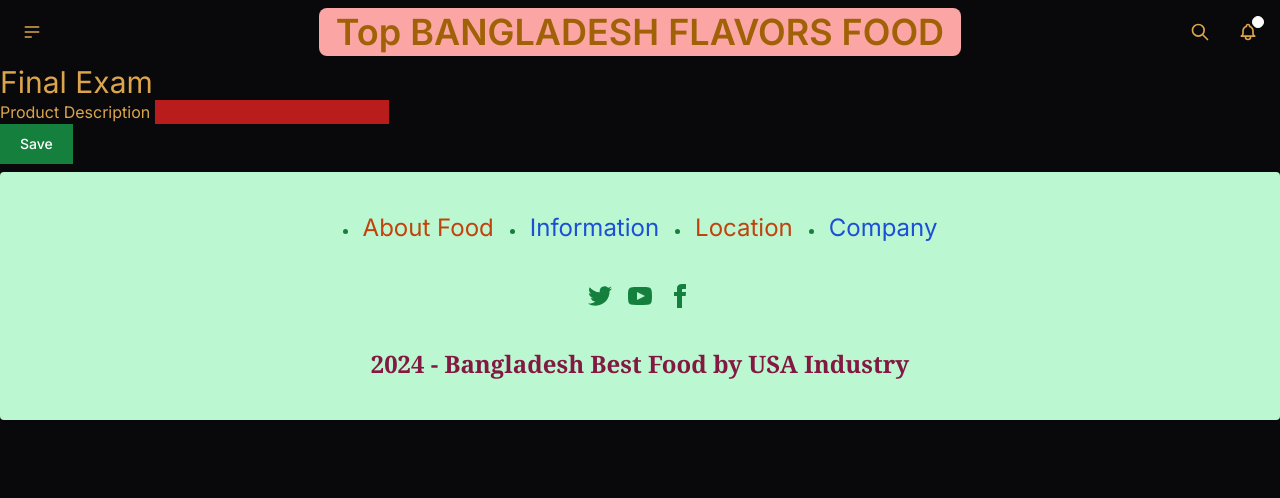
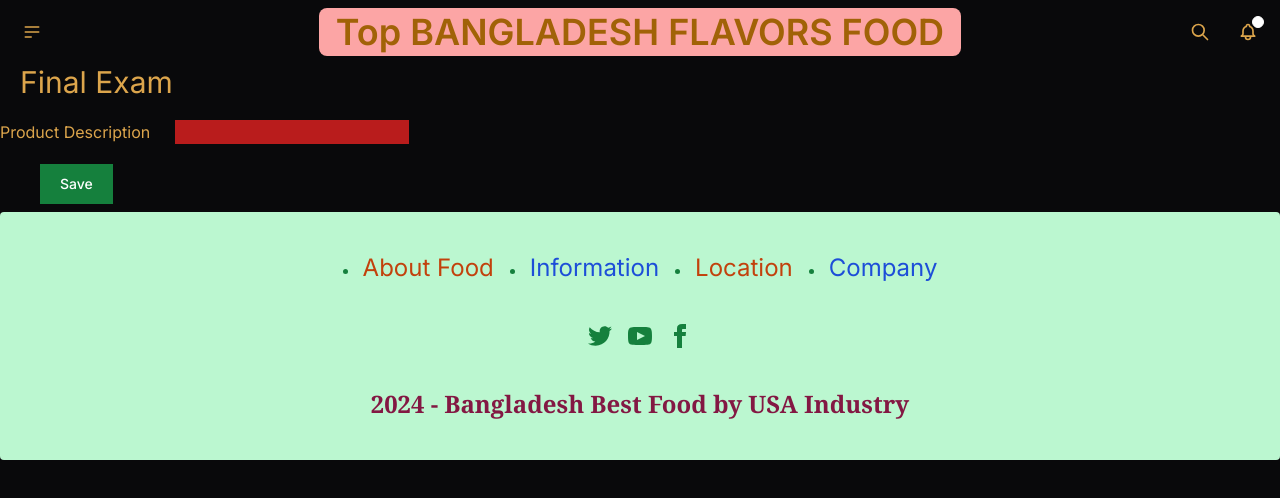
Before and after one commit to Himelmiah13/Midteam-exam-2, a Next.js app: page /final in a window 1280 px wide. Shown: the top 498 px of the page. Built offline with nearby package versions, Linux system fonts and the light colour scheme.

Commit message:
page.tsx

```diff
--- a/app/final/page.tsx
+++ b/app/final/page.tsx
@@ -1,12 +1,12 @@
 export default function Page (){
     return (
         <>
-        <h1 className= "text-3xl"> Final Exam</h1>
+        <h1 className= "text-3xl ml-5"> Final Exam</h1>
         <form>
             <label htmlFor="product">Product Description </label>
-            <input type="text" name="product" id="product" className="text-yellow bg-red-700"/>
+            <input type="text" name="product" id="product" className=" m-5 text-yellow bg-red-700"/>
             <br />
-            <button className="focus: outline-none text-white bg-green-700 hover:bg-green-800 focus:ring-4 focus:ring-green-300 font-medium rounded-1g text-sm px-5 py-2.5 me-2 mb-2 dark:bg-green-600 dark: hover: bg-green-700 dark: focus:ring-green-800" type="submit">Save</button>
+            <button className=" ml-10 focus: outline-none text-white bg-green-700 hover:bg-green-800 focus:ring-4 focus:ring-green-300 font-medium rounded-1g text-sm px-5 py-2.5 me-2 mb-2 dark:bg-green-600 dark: hover: bg-green-700 dark: focus:ring-green-800" type="submit">Save</button>
         </form>
         </>
     );
```
